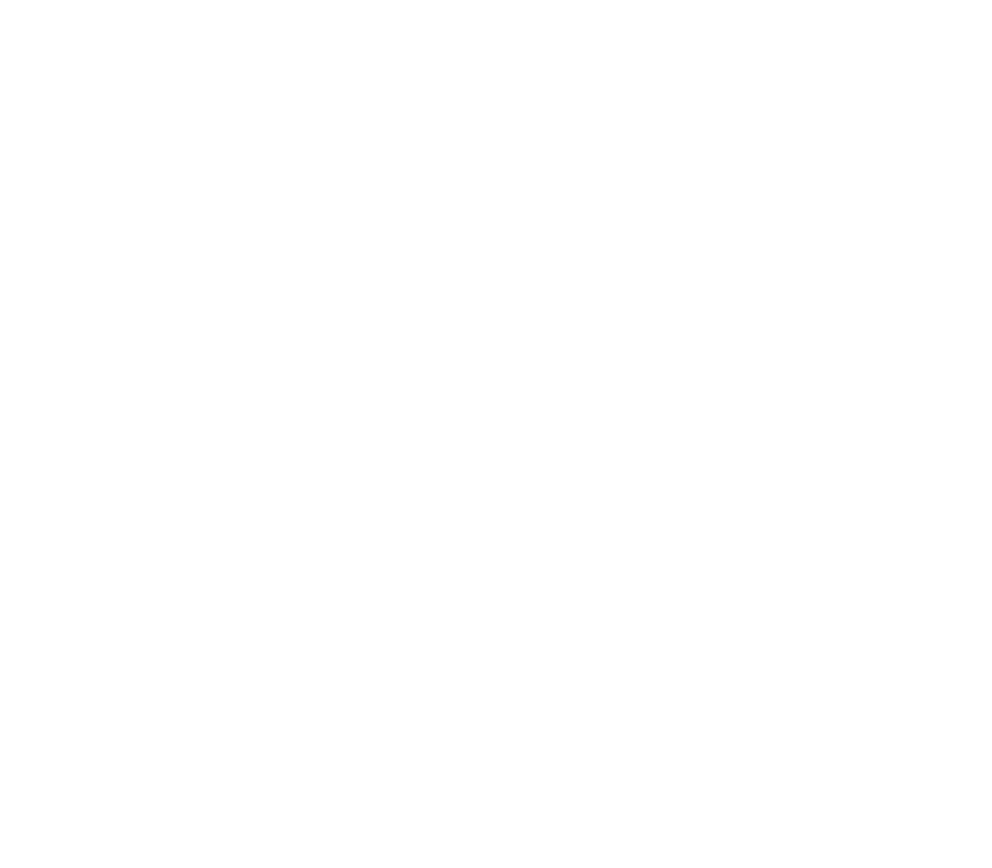
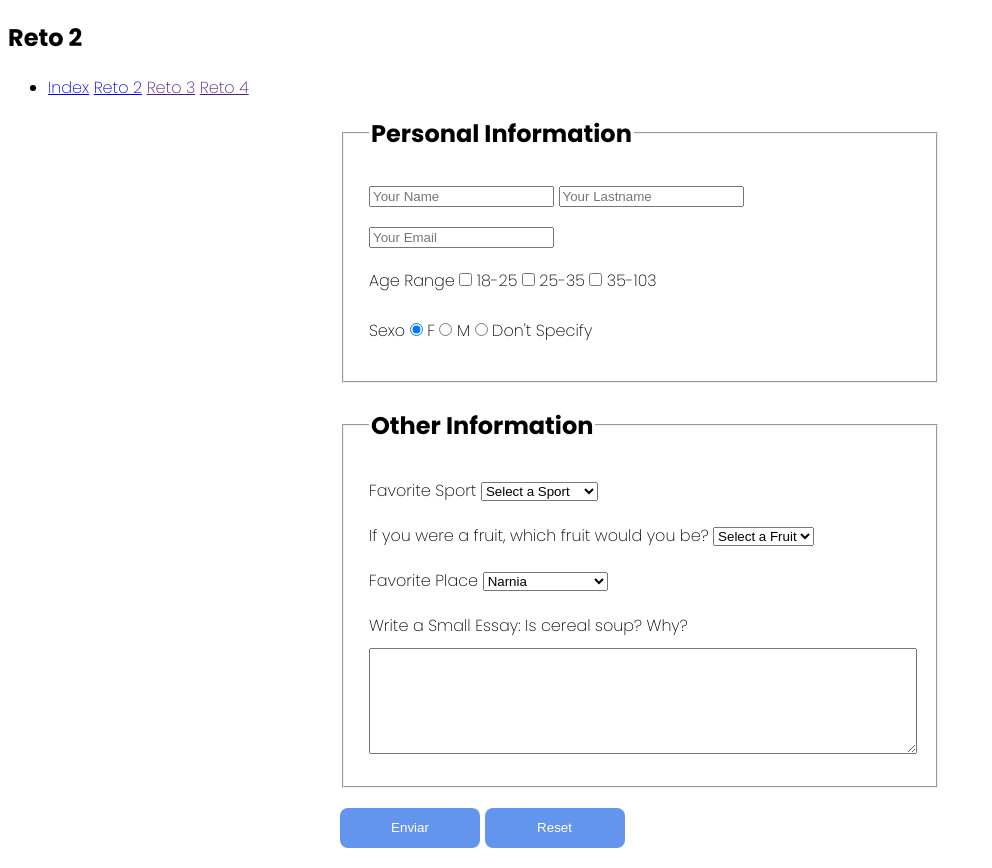
Before and after one commit to dansebp/hacakaton-3, a plain HTML site: page tags-form.html in a window 1280 px wide. Shown: the whole page, without its empty margins (0-992 px from the left). Before the commit the page ends 800 px from the top, so only its background shows below. Drawn offline with Linux system fonts and the light colour scheme.

Commit message:
Se hicieron cambios en tags-form.html

```diff
--- a/styles/main.css
+++ b/styles/main.css
@@ -0,0 +1,41 @@
+body{
+    font-family: 'Poppins', sans-serif;
+}
+.form-wrap{
+    max-width: 600px;
+    margin: 0 auto;
+}
+fieldset{
+    padding: 25px
+}
+legend {
+    font-size: 1.5em;
+    font-weight: 700;
+}
+input {
+    display: inline-block;
+    box-sizing: border-box;
+    margin: 10px 0;
+}
+label{
+    display: inline-block;
+    margin: 10px 0;
+}
+button {
+    width: 140px;
+    height: 40px;
+    border: none;
+    border-radius: 8px;
+    background-color: cornflowerblue;
+    color: white;
+}
+button:hover{
+    background-color: midnightblue;
+}
+textarea{
+    width: 100%;
+    min-height: 100px;
+}
+.lg-buttons{
+margin: 20px auto;
+}
--- a/tags-form.html
+++ b/tags-form.html
@@ -0,0 +1,89 @@
+<!DOCTYPE html>
+<html lang="en">
+  <head>
+    <meta charset="UTF-8" />
+    <meta name="viewport" content="width=device-width, initial-scale=1.0" />
+    <link href="https://fonts.googleapis.com/css2?family=Poppins:wght@200;700&display=swap" rel="stylesheet">
+    <title>Reto-2</title>
+    <link rel="stylesheet" href="./styles/main.css">
+  </head>
+  <body>
+    <header>
+      <nav>
+        <h1>Reto 2</h1>
+        <ul>
+          <li>
+            <a href="./index.html">Index</a>
+            <a href="./tags-form.html">Reto 2</a>
+            <a href="">Reto 3</a>
+            <a href="">Reto 4</a>
+          </li>
+        </ul>
+      </nav>
+    </header>
+    <main>
+        <div class="form-wrap">
+        <form action="">
+            <fieldset>
+                <legend>Personal Information</legend>
+                <input minlength="3" type="text" placeholder="Your Name" pattern="[A-Za-z]+" required>
+                <input minlength="3" type="text" placeholder="Your Lastname" pattern="[A-Za-z]+" required>
+                <input minlength="10" type="text" placeholder="Your Email" required>
+                <br>
+                <label>Age Range</label>
+                <input type='checkbox' tabindex='20' name='edad' value='18-25' > 18-25
+                <input type='checkbox' tabindex='21' name='edad' value='25-35' > 25-35
+                <input type='checkbox' tabindex='22' name='edad' value='35-103' > 35-103
+                <br>
+                <label for="sex">Sexo</label>
+                <label><input type="radio" name="sex" checked> F</label>
+                <label><input type="radio" name="sex"> M</label>
+                <label><input type="radio" name="sex"> Don't Specify</label>
+            </fieldset>
+            <br>
+            <fieldset>
+                <legend>Other Information</legend>
+                <label>Favorite Sport</label>
+                <select name="select" id="sport">
+                    <option value="value1" selected>Select a Sport</option>
+                    <option value="value2">Swimming</option>
+                    <option value="value3">Football</option>
+                    <option value="value4">Zorbing</option>
+                    <option value="value5">Extreme Ironing</option>
+                    <option value="value6">Wife Carrying</option>
+                    <option value="value7">Bog Snorkelling</option>
+                  </select>
+                  <br>
+                <label>If you were a fruit, which fruit would you be?</label>
+                <select name="" id="fruit">
+                    <option value="value1" selected>Select a Fruit</option>
+                    <option value="value2">Durian</option>
+                    <option value="value3">Cherimoya</option>
+                    <option value="value4">Feijoa</option>
+                    <option value="value5">Passion Fruit</option>
+                    <option value="value6">Mangosteen</option>
+                </select>
+                <br>
+                <label for="">Favorite Place</label>
+                <select>
+                    <option value="value1">Narnia</option>
+                    <option value="value2">Kilimanjaro</option>
+                    <option value="value3">Mordor</option>
+                    <option value="value4">Liliput</option>
+                    <option value="value5">The Emerald City</option>
+                    <option value="value6">Asgard</option>
+                </select>
+                <br>
+                <label for="">Write a Small Essay: Is cereal soup? Why?</label>
+                <br>
+                <textarea name="essay" id=""></textarea>
+                </fieldset>
+                <div class="lg-buttons">
+                <button type="submit">Enviar</button>
+                <button type="reset">Reset</button>
+                </div>
+        </form>
+    </div>
+    </main>
+  </body>
+</html>
```
Also changed, not shown: form.html (added, +13 -0 lines), index.html (+4 -3 lines), 2 other files.
